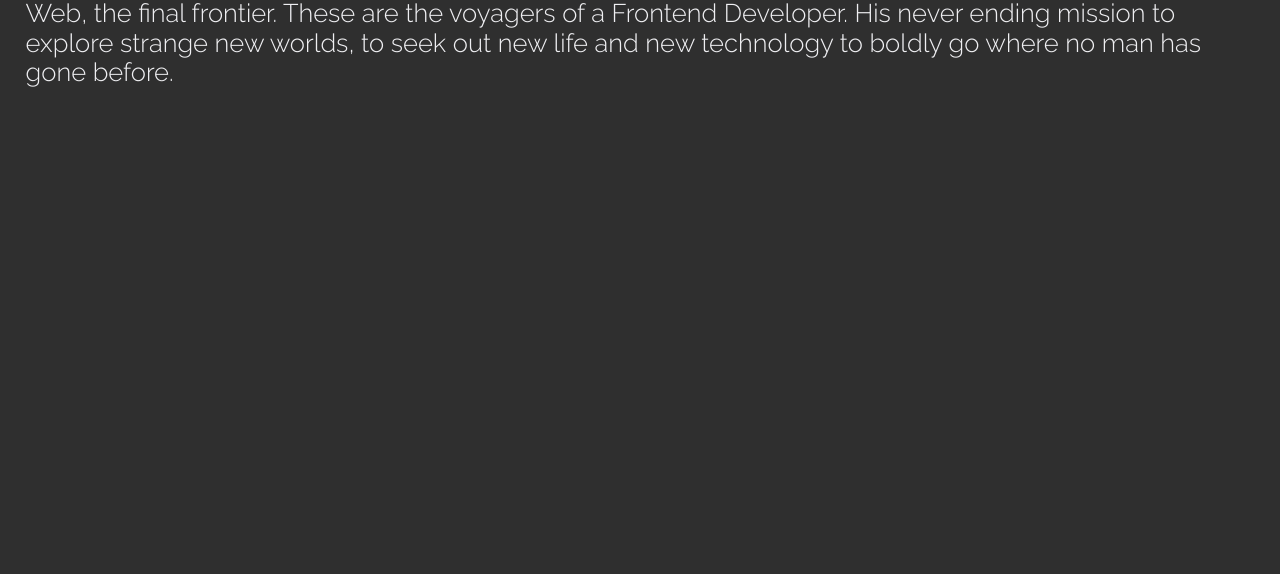
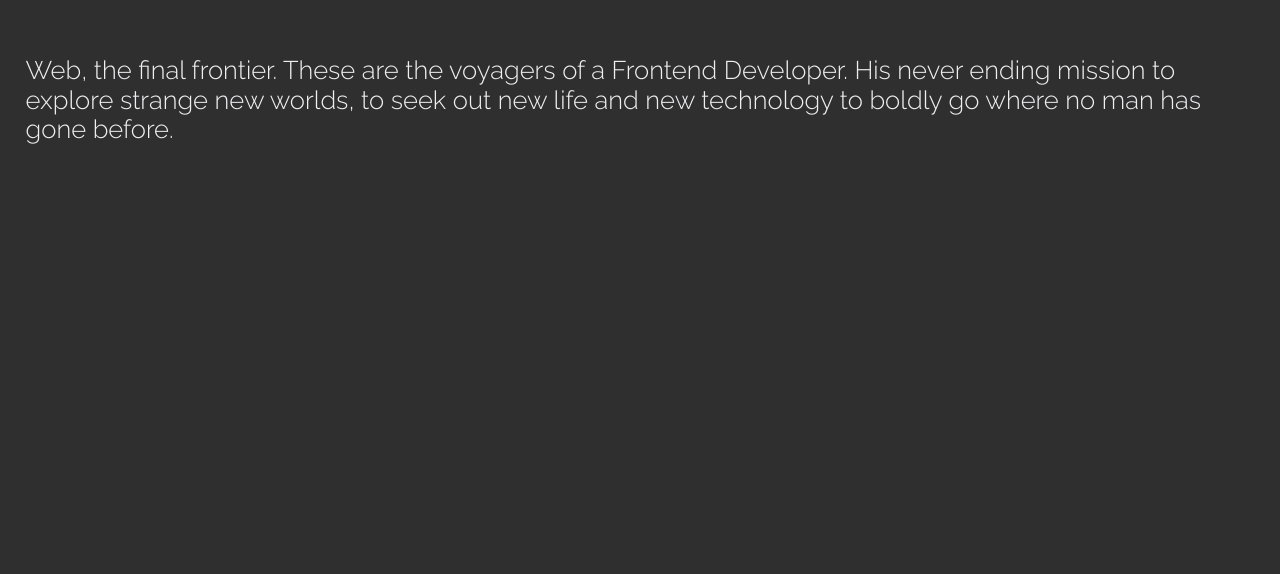
Before and after one commit to AitorAlejandro/aitoralejandro.github.io, a plain HTML site: page index.html in a window 1280 px wide. Shown: the part 226-800 px from the top of the page. Drawn offline with Linux system fonts and the light colour scheme.

Commit message:
styles: claim

```diff
--- a/css/styles.css
+++ b/css/styles.css
@@ -52,7 +52,8 @@ body {
     padding: 0 2%;
     font-size: 1.6rem;
     font-weight: 300;
-    margin: 0;
+    margin-top: 3em;
+    margin-bottom: 0;
 }
 
 @media screen and (min-width: 75em) {
```
